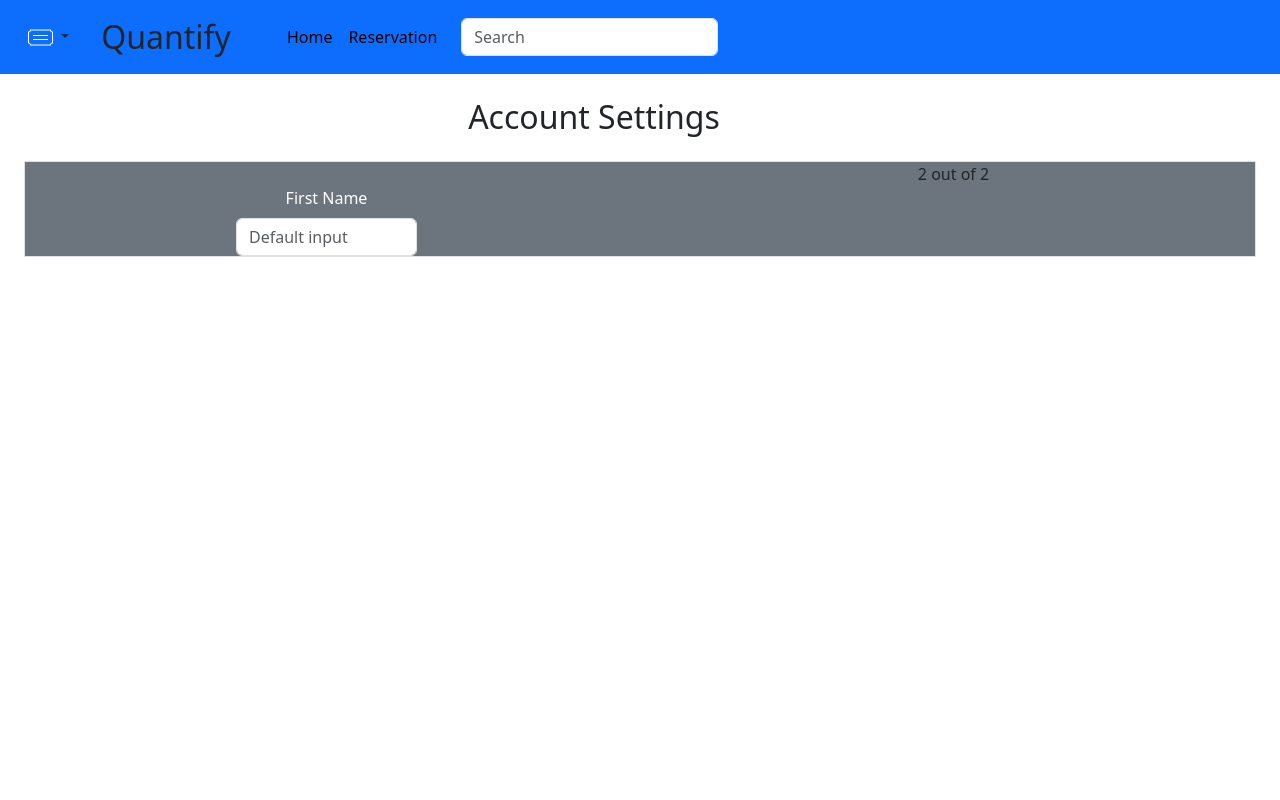
After one commit to caesar0016/webQuantify, a PHP site: page /accountSettings.php in a window 1280 px wide. The commit adds this page. Run offline with PHP 8.4, Linux system fonts and the light colour scheme; some libraries are stand-ins or nearby versions.

Commit message:
User Settings Initiali Design because I felt sleepy

```diff
--- /dev/null
+++ b/accountSettings.php
@@ -0,0 +1,29 @@
+<?php
+    include("header.html");
+?>
+<!DOCTYPE html>
+<html lang="en">
+<head>
+    <meta charset="UTF-8">
+    <meta name="viewport" content="width=device-width, initial-scale=1.0">
+    <title>Quantify-Account Settings</title>
+</head>
+<body>
+    <div class="container text-center m-4">
+        <h2>Account Settings</h2>
+    </div>
+    <div class="mx-4 text-center border bg-secondary">
+        <div class="row">
+            <div class="col">
+                <div class="col d-flex flex-column align-items-center justify-content-center mt-4 text-white">
+                <label for="firstNameInput" class="form-label">First Name</label>
+                    <input class="form-control" type="text" placeholder="Default input" aria-label="default input example"style="width: 30%;">
+                </div>
+            </div>
+            <div class="col">
+                2 out of 2
+            </div>
+        </div>
+    </div>
+</body>
+</html>
--- a/userReservation.php
+++ b/userReservation.php
@@ -22,7 +22,7 @@
             <input type="radio" class="btn-check" name="btnradio" id="btnradio3" autocomplete="off">
             <label class="btn btn-outline-primary" for="btnradio3">Paid</label>
 
-            <input type="radio" class="btn-check" name="btnradio" id="btnradio3" autocomplete="off">
+            <input type="radio" class="btn-check" name="btnradio" id="btnradio4" autocomplete="off">
             <label class="btn btn-outline-primary" for="btnradio4">Completed</label>
         </div>
     </div>
```
